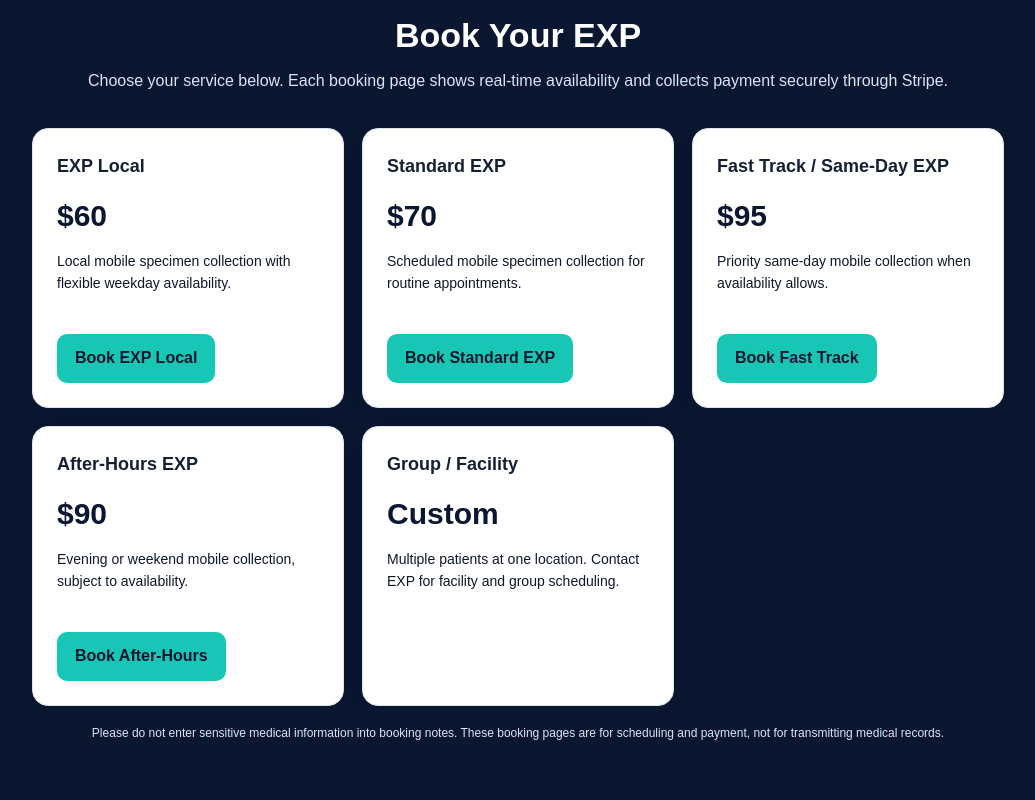
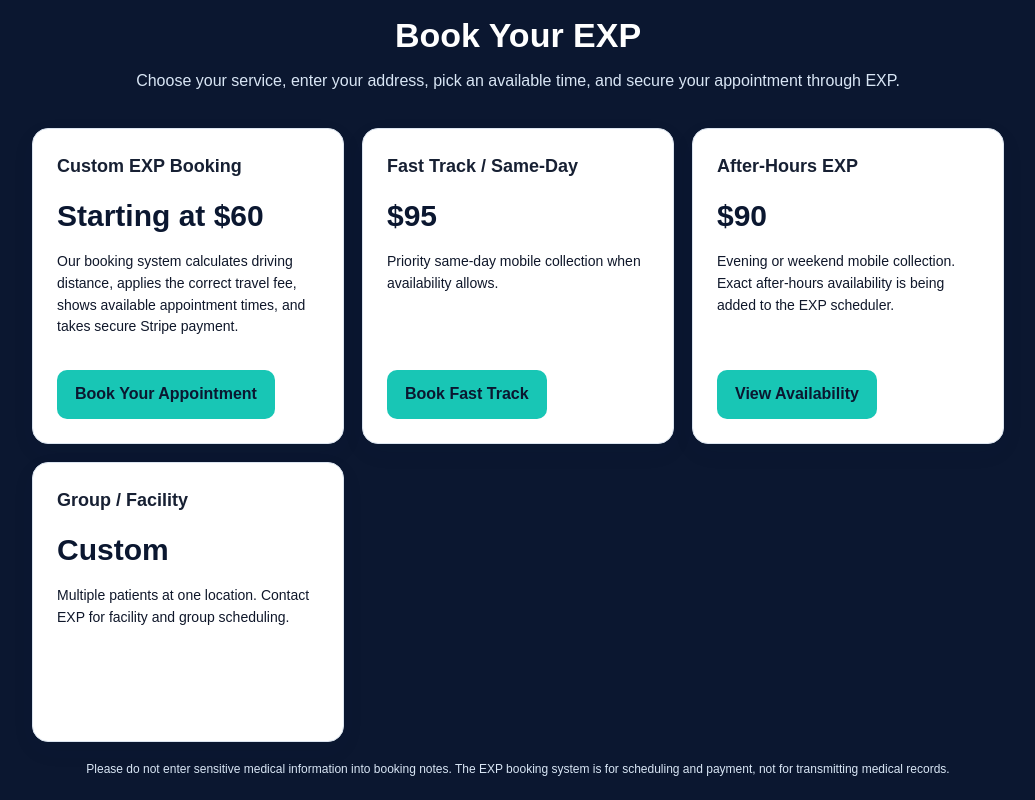
Before and after one commit to jermainequimby-bot/exp-mobile-phlebotomy, a website: page index.html in a window 1280 px wide. Shown: the part 2940-3740 px from the top of the page, without its empty margins (122-1157 px from the left). Drawn offline with Linux system fonts and the light colour scheme.

Commit message:
Point website booking cards to custom EXP scheduler

```diff
--- a/index.html
+++ b/index.html
@@ -314,44 +314,35 @@
   <div class="container">
     <div class="section-title">
       <h2>Book Your EXP</h2>
-      <p>Choose your service below. Each booking page shows real-time availability and collects payment securely through Stripe.</p>
+      <p>Choose your service, enter your address, pick an available time, and secure your appointment through EXP.</p>
     </div>
 
     <div class="booking-grid">
       <div class="card">
         <div>
-          <h3>EXP Local</h3>
-          <div class="price">$60</div>
-          <p>Local mobile specimen collection with flexible weekday availability.</p>
+          <h3>Custom EXP Booking</h3>
+          <div class="price">Starting at $60</div>
+          <p>Our booking system calculates driving distance, applies the correct travel fee, shows available appointment times, and takes secure Stripe payment.</p>
         </div>
-        <a class="btn primary" target="_blank" rel="noopener" href="https://calendar.google.com/calendar/appointments/schedules/AcZssZ1rcLCa2NHHEQ25_iAi6mRrBA85h9ECFYxXpgB7CoUwDb_V3qAk_2DYC-YuyMu1CnJK0hYKQGts">Book EXP Local</a>
+        <a class="btn primary" href="booking.html">Book Your Appointment</a>
       </div>
 
       <div class="card">
         <div>
-          <h3>Standard EXP</h3>
-          <div class="price">$70</div>
-          <p>Scheduled mobile specimen collection for routine appointments.</p>
-        </div>
-        <a class="btn primary" target="_blank" rel="noopener" href="https://calendar.google.com/calendar/appointments/schedules/AcZssZ2preyy1e3d0nmA5x5vy_HlaUDaFLxRMj7Pu24fiA1KXPdteLrsvgt4gzEjRIz0-Xc4sqskkBRX">Book Standard EXP</a>
-      </div>
-
-      <div class="card">
-        <div>
-          <h3>Fast Track / Same-Day EXP</h3>
+          <h3>Fast Track / Same-Day</h3>
           <div class="price">$95</div>
           <p>Priority same-day mobile collection when availability allows.</p>
         </div>
-        <a class="btn primary" target="_blank" rel="noopener" href="https://calendar.google.com/calendar/appointments/schedules/AcZssZ2lE2R1_Q-dhMNJwSge2ZTIKG4zOVg468Tw9ArF9MJTpH3sYP0qV11BoZWwzHgQBmc9CR_UJWiy">Book Fast Track</a>
+        <a class="btn primary" href="booking.html">Book Fast Track</a>
       </div>
 
       <div class="card">
         <div>
           <h3>After-Hours EXP</h3>
           <div class="price">$90</div>
-          <p>Evening or weekend mobile collection, subject to availability.</p>
+          <p>Evening or weekend mobile collection. Exact after-hours availability is being added to the EXP scheduler.</p>
         </div>
-        <a class="btn primary" target="_blank" rel="noopener" href="https://calendar.google.com/calendar/appointments/schedules/AcZssZ31q8xk1pH75xbM9fO-sKO_eJ9sD2Rp53GhIPxHYDYGR4nOtnQu10cePsnt2hnqO-7zXeVLZ2ly">Book After-Hours</a>
+        <a class="btn primary" href="booking.html">View Availability</a>
       </div>
 
       <div class="card">
@@ -364,7 +355,7 @@
       </div>
     </div>
 
-    <p class="booking-note">Please do not enter sensitive medical information into booking notes. These booking pages are for scheduling and payment, not for transmitting medical records.</p>
+    <p class="booking-note">Please do not enter sensitive medical information into booking notes. The EXP booking system is for scheduling and payment, not for transmitting medical records.</p>
   </div>
 </section>
 
```
